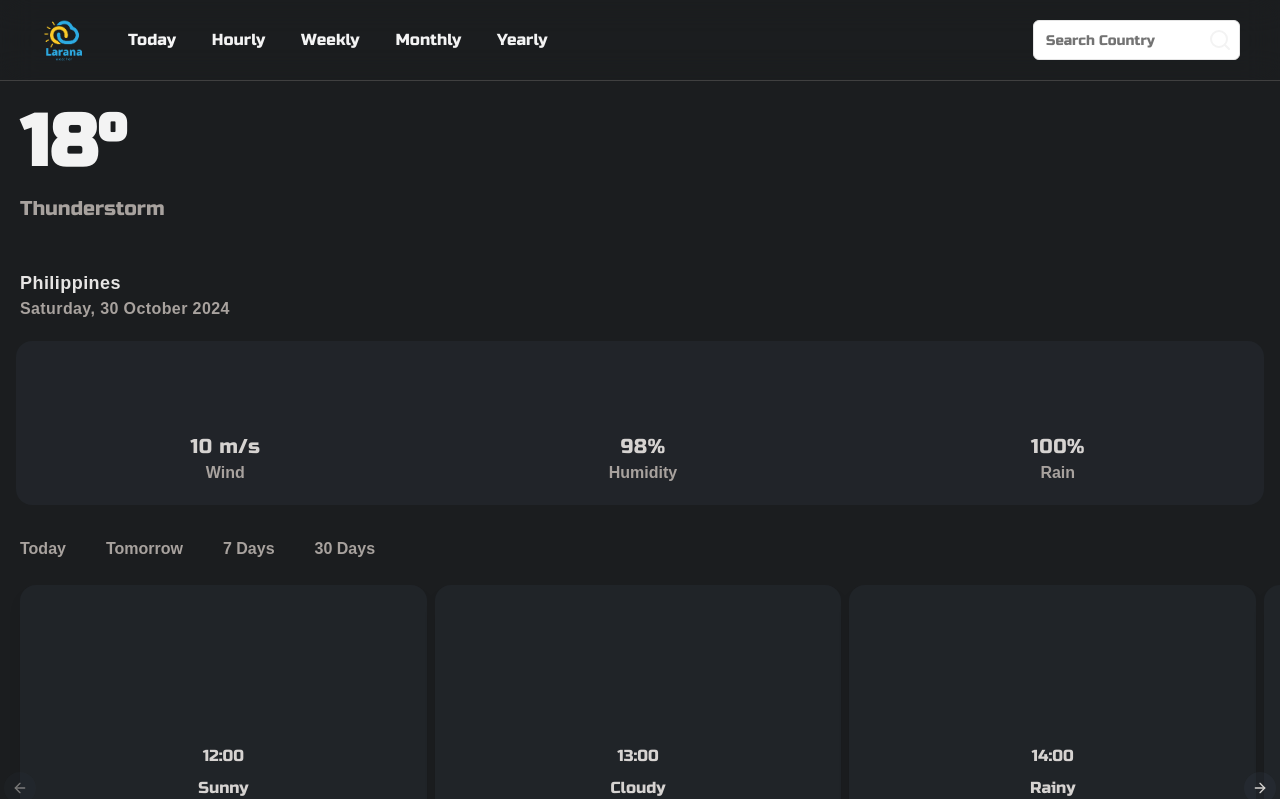
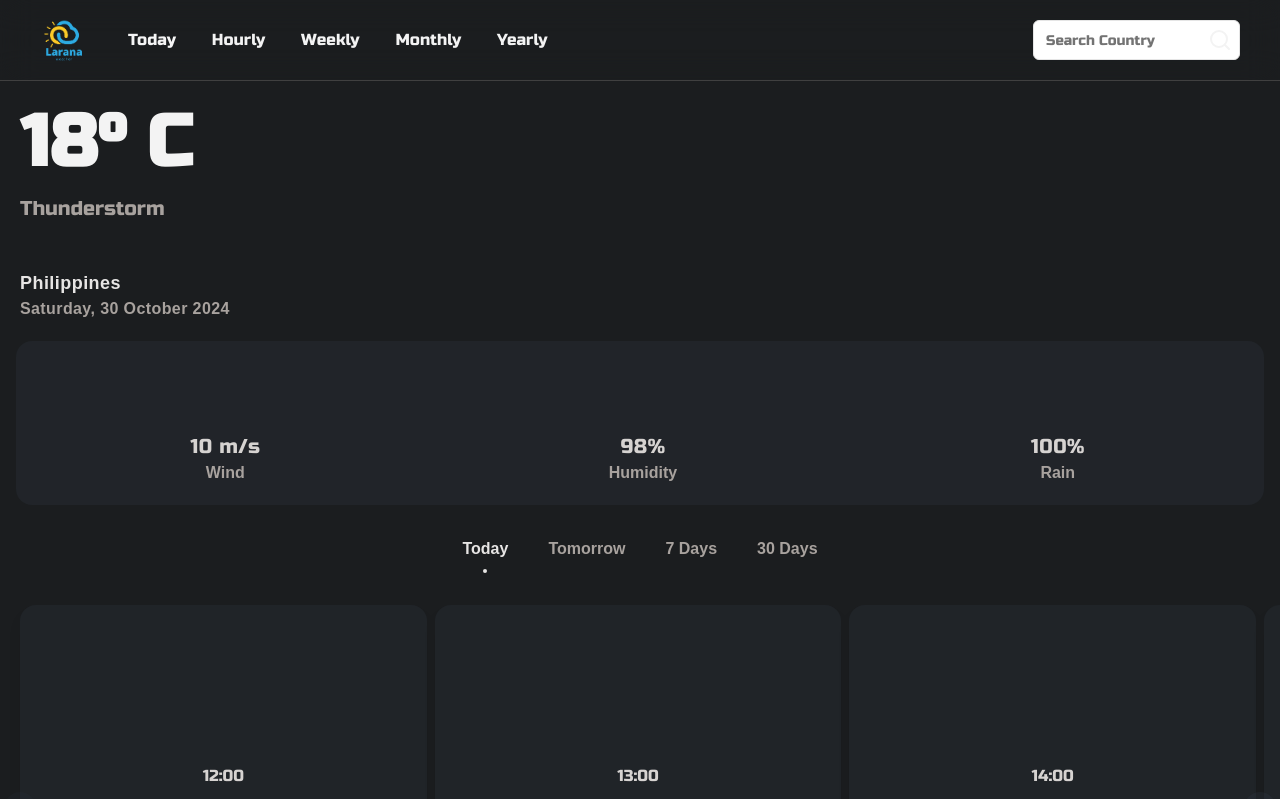
Before and after one commit to kramislife/weather-api, a React (Vite) app: page / in a window 1280 px wide. Shown: the top 799 px of the page. Built offline with nearby package versions, Linux system fonts and the light colour scheme; grey boxes are pictures that could not be loaded.

Commit message:
modified styling

```diff
--- a/src/components/Forecast/ForecastNavbar.jsx
+++ b/src/components/Forecast/ForecastNavbar.jsx
@@ -4,15 +4,15 @@ import { NavLink } from "react-router-dom";
 const ForecastNavbar = () => {
   return (
     <nav>
-      <div className="flex justify-betweeen h-full p-5">
-        <ul className="flex flex-row space-x-10 font-chakra font-semibold">
+      <div className="flex justify-center items-center h-full p-5">
+        <ul className="flex flex-row gap-10 items-center font-chakra font-semibold">
           {forecastNavItems.map((item) => (
-            <li key={item.id} className="relative">
+            <li key={item.id} className="relative text-center">
               <NavLink
                 to={item.path}
                 className={({ isActive }) =>
                   isActive
-                    ? "text-stone-200 after:absolute after:left-1/2 after:-translate-x-1/2 after:bottom-[-8px] after:w-1 after:h-1 after:bg-stone-200 after:rounded-full"
+                    ? "text-stone-200 after:absolute after:left-1/2 after:-translate-x-1/2 after:bottom-[-12px] after:w-1 after:h-1 after:bg-stone-200 after:rounded-full"
                     : "text-stone-400"
                 }
               >
--- a/src/components/Forecast/TodayForecast.jsx
+++ b/src/components/Forecast/TodayForecast.jsx
@@ -11,7 +11,7 @@ import { forecastCarouselItems } from "@/constant/Index";
 const TodayForecast = () => {
   return (
     <section>
-      <div className="flex h-full w-full px-5 overflow-hidden">
+      <div className="flex h-full w-full px-5 overflow-hidden pt-5">
         <Carousel className="w-full">
           <CarouselContent className="-ml-1">
             {forecastCarouselItems.map((item) => (
--- a/src/components/Forecast/TomorrowForecast.jsx
+++ b/src/components/Forecast/TomorrowForecast.jsx
@@ -4,7 +4,7 @@ import { tomorrowForecast } from "@/constant/Index";
 const TomorrowForecast = () => {
   return (
     <section>
-      <div className="h-full w-full px-5 py-10">
+      <div className="h-full w-full px-5 pt-5">
         <ul className="w-full grid gap-5">
           {tomorrowForecast.map((item) => (
             <li key={item.id} className="font-chakra font-semibold grid grid-cols-4 items-center">
--- a/src/components/Hero/Temperature.jsx
+++ b/src/components/Hero/Temperature.jsx
@@ -5,8 +5,8 @@ const Temperature = () => {
   return (
     <section>
       <div className="flex justify-between h-full p-5">
-        <div className="flex flex-col  justify-center">
-          <h1 className="text-7xl font-bold pb-4">18°</h1>
+        <div className="flex flex-col justify-center">
+          <h1 className="text-7xl font-semibold pb-4">18° C</h1>
           <span className="text-xl  text-stone-400">Thunderstorm</span>
         </div>
 
--- a/src/components/Navbar/Navbar.jsx
+++ b/src/components/Navbar/Navbar.jsx
@@ -12,7 +12,7 @@ const Navbar = () => {
     <nav className="mx-auto py-4 lg:px-10 px-5 sticky top-0 backdrop-blur-lg border-b border-neutral-700">
       <div className="flex items-center space-x-10">
         <div className="flex-shrink-0">
-          <NavLink to="/today">
+          <NavLink to="/">
             <img src={logo} alt="logo" className="w-12 h-12" />
           </NavLink>
         </div>
--- a/src/constant/Index.jsx
+++ b/src/constant/Index.jsx
@@ -42,11 +42,12 @@ export const navItems = [
     }
 ]
 
+// For Forecast Navbar
 export const forecastNavItems = [
     {
         id: 1,
         name: 'Today',
-        path: '/today',
+        path: '/',
     },
     {
         id: 2,
--- a/src/routes/RootLayout.jsx
+++ b/src/routes/RootLayout.jsx
@@ -6,7 +6,7 @@ import { Outlet } from "react-router-dom";
 
 const RootLayout = () => {
   return (
-    <div className="bg-base text-surface  lg:h-full w-screen pb-10">
+    <div className="bg-base text-surface min-h-screen w-full pb-10">
       <Navbar />
       <Temperature />
       <ForecastNavbar />
```
